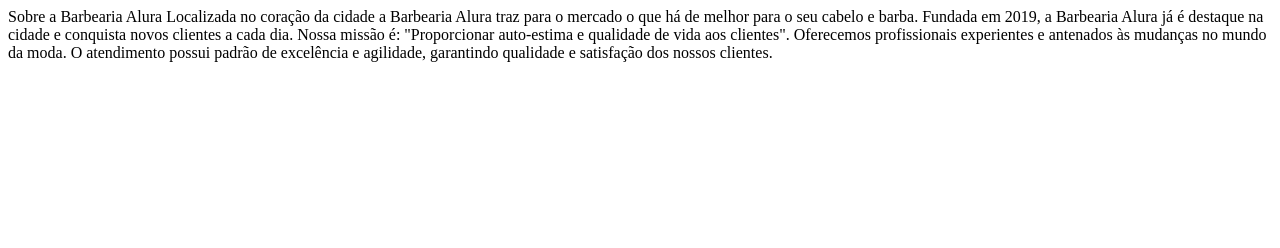
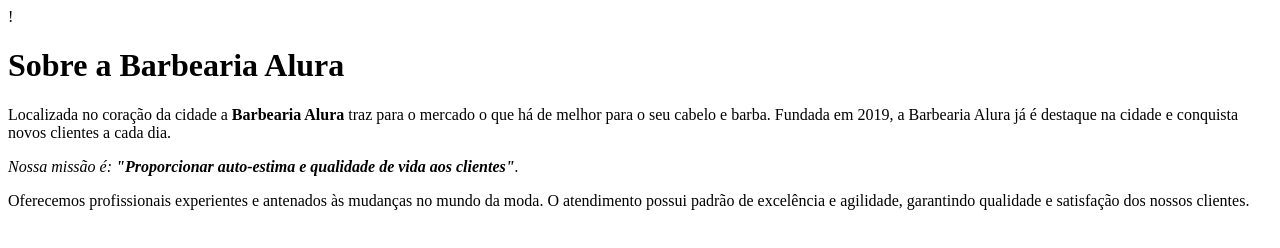
Before and after one commit to haeloana/htmlheloana, a plain HTML site: page index.html in a window 1280 px wide. Drawn offline with Linux system fonts and the light colour scheme.

Commit message:
Add files via upload

```diff
--- a/index.html
+++ b/index.html
@@ -1,4 +1,4 @@
-
+ !
 
 <!DOCTYPE html>
 <html lang="pt-br">
@@ -9,13 +9,14 @@
     <title>heloana</title>
 </head>
 <body>
-   Sobre a Barbearia Alura
+    <h1>Sobre a Barbearia Alura</h1>
 
-Localizada no coração da cidade a Barbearia Alura traz para o mercado o que há de melhor para o seu cabelo e barba. Fundada em 2019, a Barbearia Alura já é destaque na cidade e conquista novos clientes a cada dia.
+    <p>Localizada no coração da cidade a <strong>Barbearia Alura</strong> traz para o mercado o que há de melhor para o seu cabelo e barba.
+    Fundada em 2019, a Barbearia Alura já é destaque na cidade e conquista novos clientes a cada dia.</p>
 
-Nossa missão é: "Proporcionar auto-estima e qualidade de vida aos clientes".
+    <p><em>Nossa missão é: <strong>"Proporcionar auto-estima e qualidade de vida aos clientes"</strong>.</em></p>
 
-Oferecemos profissionais experientes e antenados às mudanças no mundo da moda. O atendimento possui padrão de excelência e agilidade, garantindo qualidade e satisfação
-dos nossos clientes.
+    <p>Oferecemos profissionais experientes e antenados às mudanças no mundo da moda.
+    O atendimento possui padrão de excelência e agilidade, garantindo qualidade e satisfação dos nossos clientes.</p>
 </body>
 </html>
```
